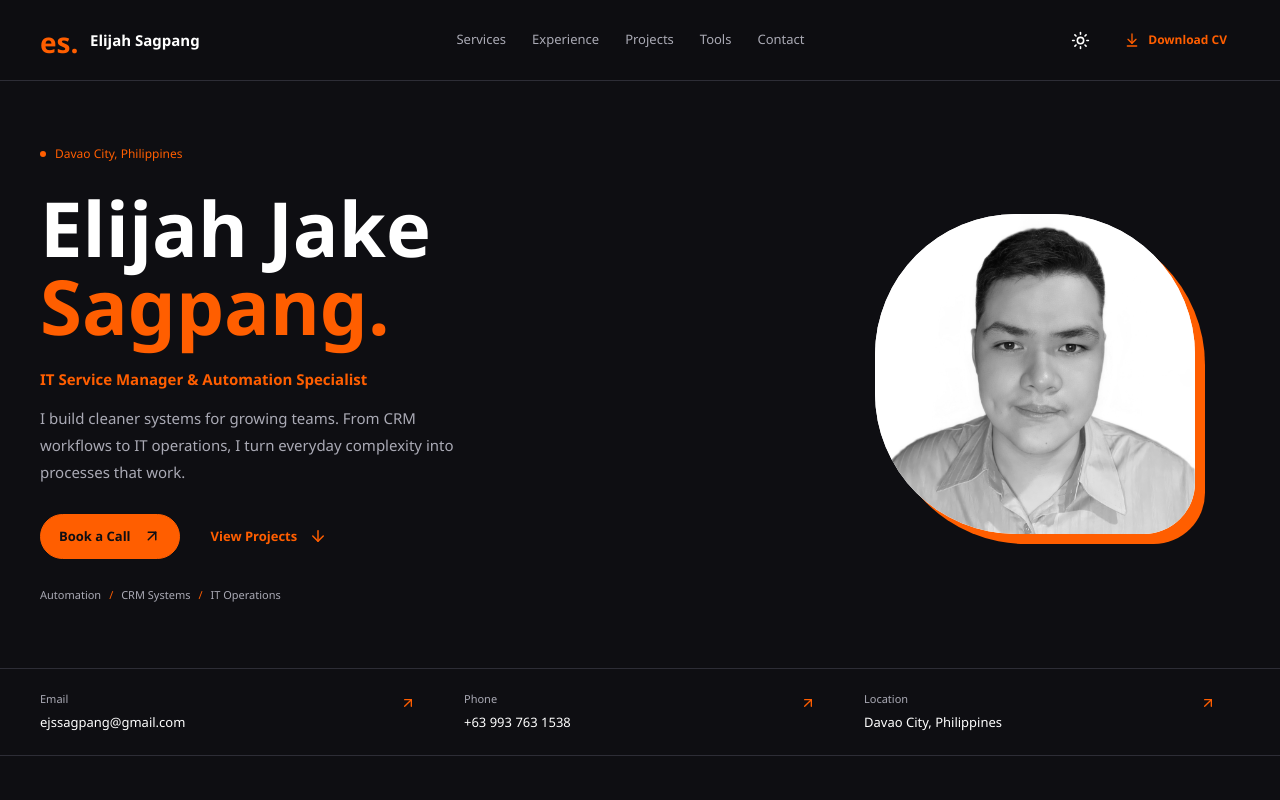
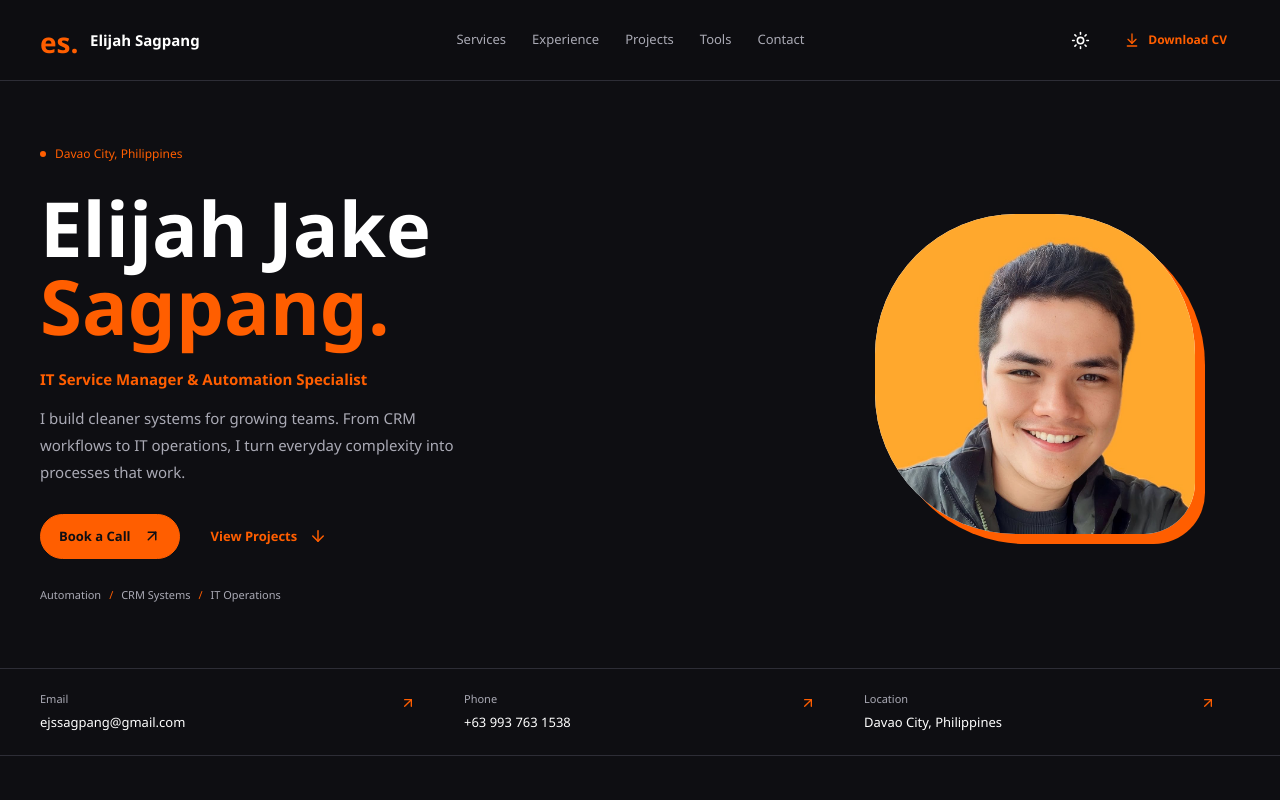
Before and after one commit to ejayssagpang/Portfolio-Website, a React (Vite) app: page / in a window 1280 px wide. Shown: the top 800 px of the page. Built offline with nearby package versions, Linux system fonts and the light colour scheme.

Commit message:
Replace portrait and preserve original photo colors

```diff
--- a/app/page.tsx
+++ b/app/page.tsx
@@ -470,7 +470,7 @@ export default function Home() {
       <section className="hero" id="home">
         <div className="hero-background">
           <img
-            src="/profile-photo.jpg"
+            src="/elijah-portrait.png"
             alt="Portrait of Elijah Jake Sagpang"
             fetchPriority="high"
           />
--- a/app/portfolio.css
+++ b/app/portfolio.css
@@ -232,7 +232,6 @@ svg {
   object-fit: cover;
   object-position: center 36%;
   background: #fff;
-  filter: grayscale(1) contrast(1.03);
 }
 .hero-grid {
   display: flex;
```
Also changed, not shown: public/elijah-portrait.png (added).
